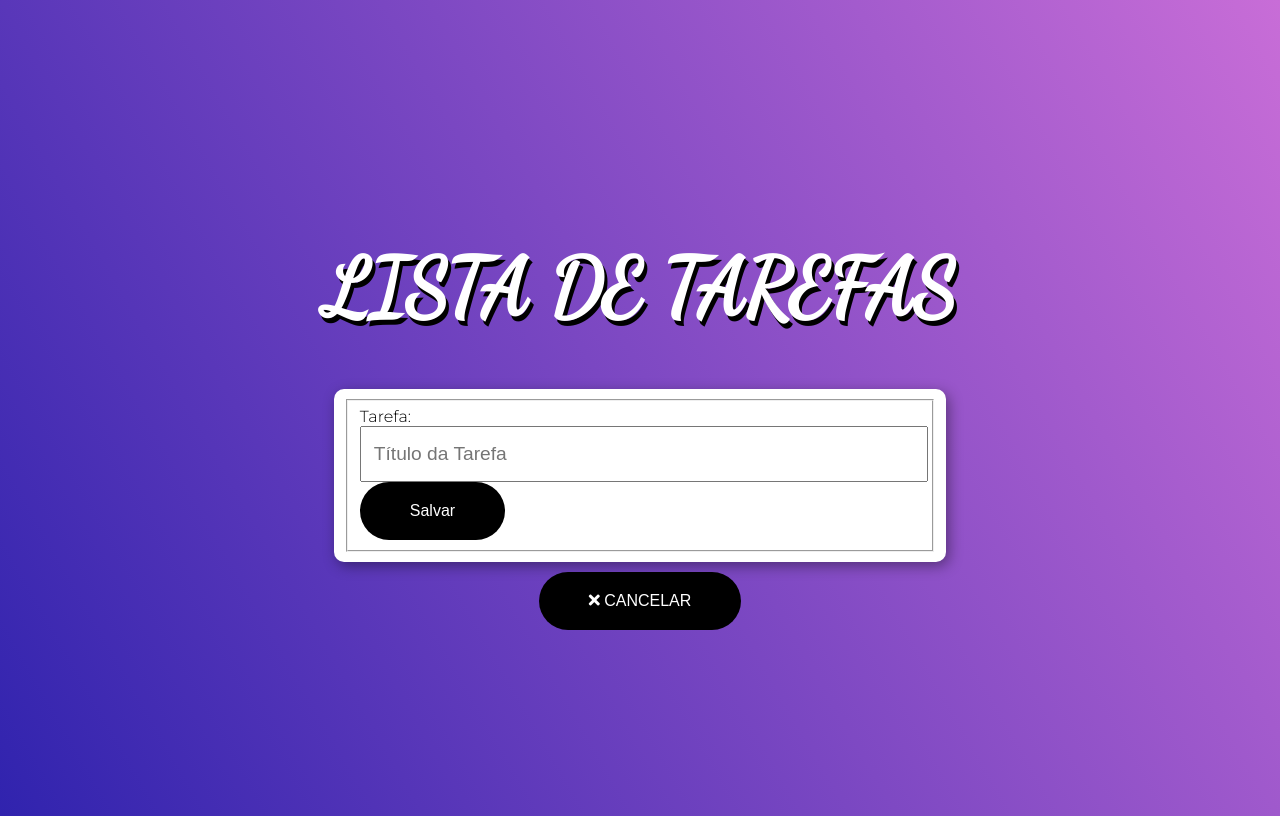
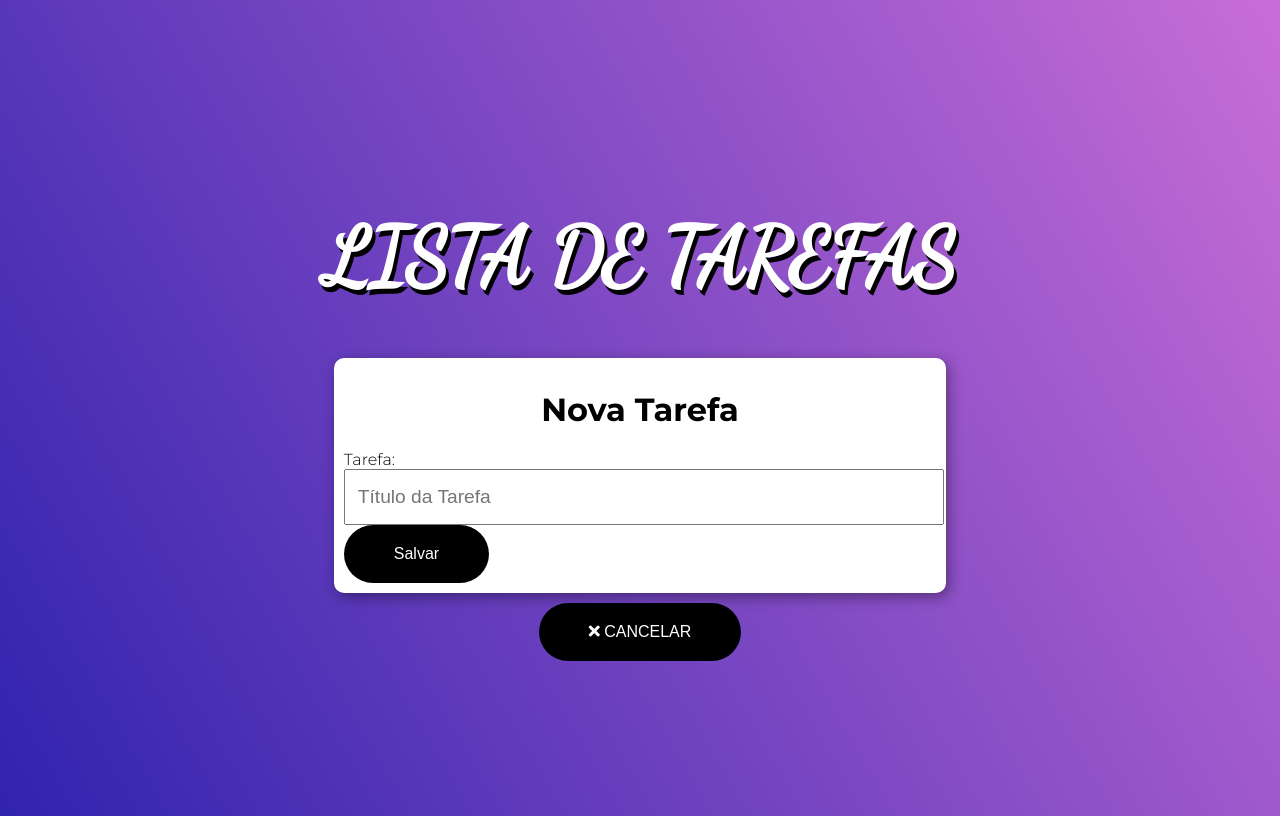
Before and after one commit to RafaelBonotto/angular.Todo, an Angular app: page / in a window 1280 px wide. Both pictures are taken after a click on the button "NOVA TAREFA". Built offline with nearby package versions, Linux system fonts and the light colour scheme.

Commit message:
Removaendo a borda do modal (fieldset) e criando um titulo

```diff
--- a/src/app/app.component.html
+++ b/src/app/app.component.html
@@ -12,13 +12,12 @@
 </ul>
 <!-- alt + shift + f => identação no código -->
 <div id="modal" *ngIf="mode=='add'" class="animated flipInX">
+    <h1 class="text-center">Nova Tarefa</h1>
 <form [formGroup]="form">
-    <fieldset>
-        <label>Tarefa: </label>
-        <input type="text" placeholder="Título da Tarefa" maxlength="60" formControlName="title">
-        <small *ngIf="form.controls['title'].invalid && !form.controls['title'].pristine">Este campo deve conter entre 3 e 60 caracteres</small>
-        <button class="button" [disabled]="form.invalid" (click)="add()">Salvar</button>
-    </fieldset>
+    <label>Tarefa: </label>
+    <input type="text" placeholder="Título da Tarefa" maxlength="60" formControlName="title">
+    <small *ngIf="form.controls['title'].invalid && !form.controls['title'].pristine">Este campo deve conter entre 3 e 60 caracteres</small>
+    <button class="button" [disabled]="form.invalid" (click)="add()">Salvar</button>
 </form>
 </div>
 
```
